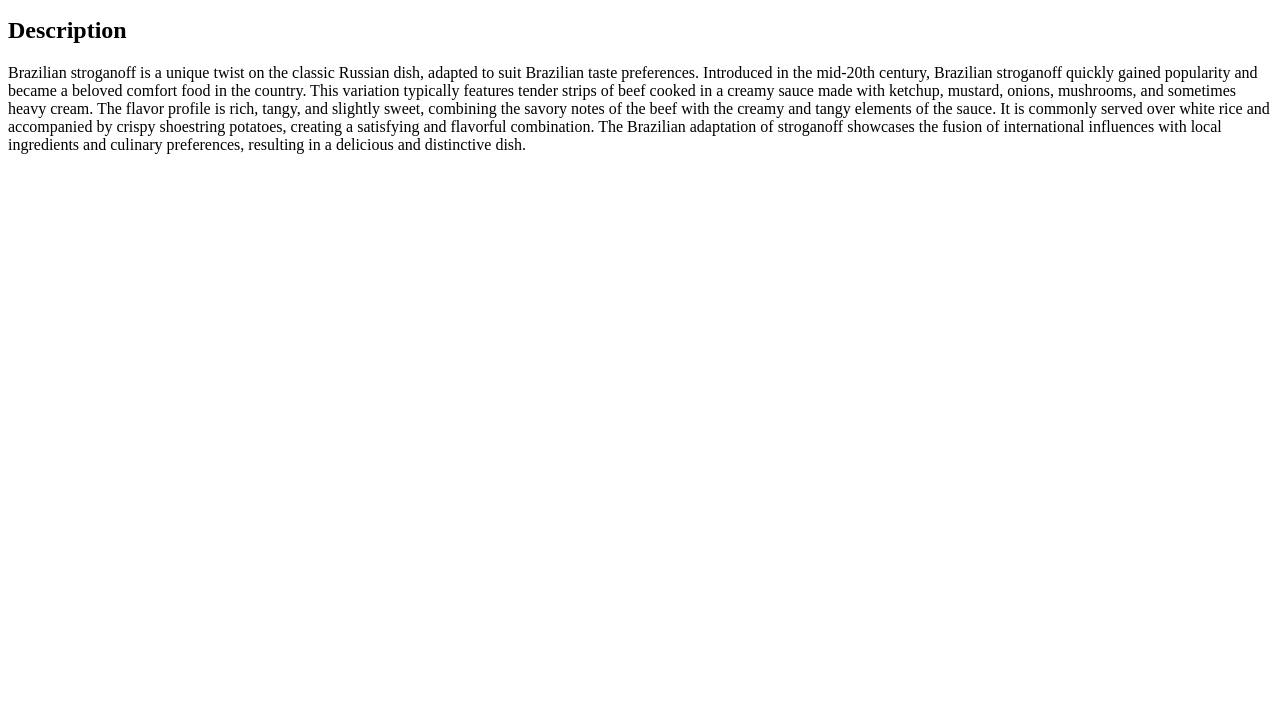
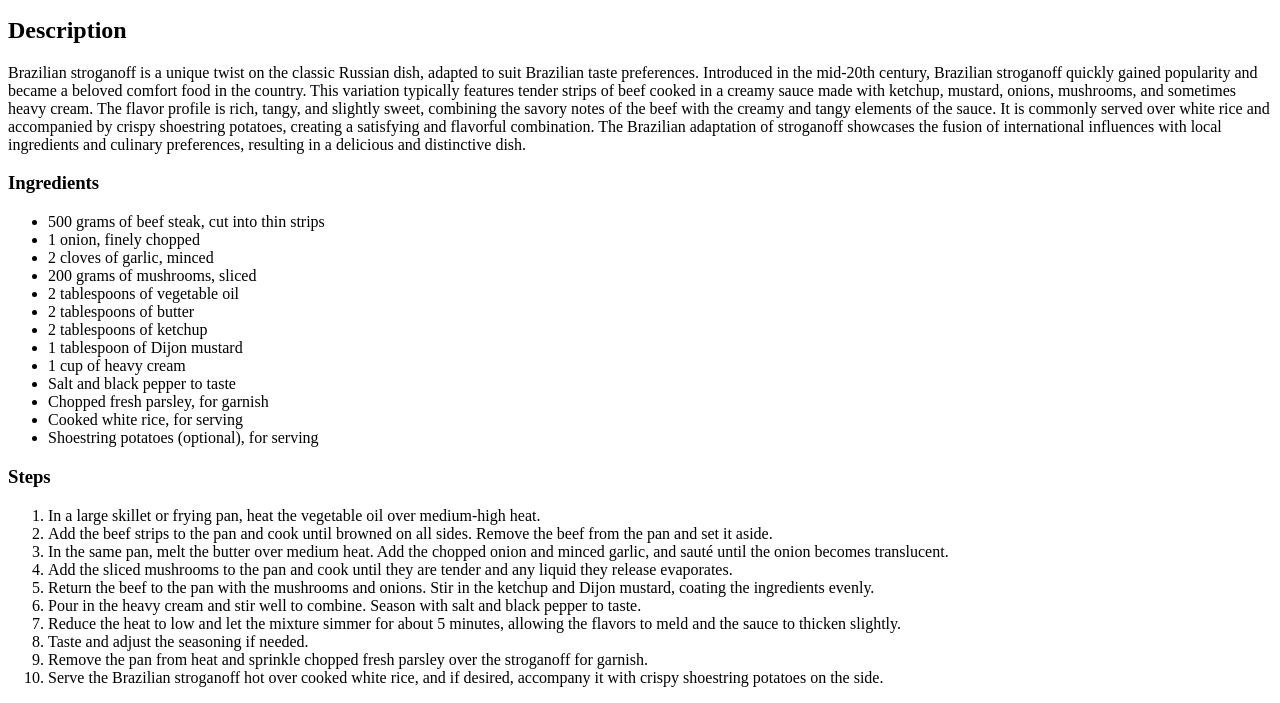
Before and after one commit to JohnVEscobar/odin-recipes, a plain HTML site: page recipes/stroganoff.html in a window 1280 px wide. Shown: the part 101-804 px from the top of the page. Drawn offline with Linux system fonts and the light colour scheme.

Commit message:
Added h3 'Steps' and ordered list for cooking instructions

```diff
--- a/recipes/stroganoff.html
+++ b/recipes/stroganoff.html
@@ -18,6 +18,35 @@
              served over white rice and accompanied by crispy shoestring potatoes, creating a satisfying and flavorful combination.
              The Brazilian adaptation of stroganoff showcases the fusion of international influences with local ingredients and culinary preferences,
              resulting in a delicious and distinctive dish.</p>
+    <h3>Ingredients</h3>
+    <ul>
+        <li>500 grams of beef steak, cut into thin strips</li>
+        <li>1 onion, finely chopped</li>
+        <li>2 cloves of garlic, minced</li>
+        <li>200 grams of mushrooms, sliced</li>
+        <li>2 tablespoons of vegetable oil</li>
+        <li>2 tablespoons of butter</li>
+        <li>2 tablespoons of ketchup</li>
+        <li>1 tablespoon of Dijon mustard</li>
+        <li>1 cup of heavy cream</li>
+        <li>Salt and black pepper to taste</li>
+        <li>Chopped fresh parsley, for garnish</li>
+        <li>Cooked white rice, for serving</li>
+        <li>Shoestring potatoes (optional), for serving</li>
+    </ul>
+    <h3>Steps</h3>
+    <ol>
+        <li>In a large skillet or frying pan, heat the vegetable oil over medium-high heat.</li>
+        <li>Add the beef strips to the pan and cook until browned on all sides. Remove the beef from the pan and set it aside.</li>
+        <li>In the same pan, melt the butter over medium heat. Add the chopped onion and minced garlic, and sauté until the onion becomes translucent.</li>
+        <li>Add the sliced mushrooms to the pan and cook until they are tender and any liquid they release evaporates.</li>
+        <li>Return the beef to the pan with the mushrooms and onions. Stir in the ketchup and Dijon mustard, coating the ingredients evenly.</li>
+        <li>Pour in the heavy cream and stir well to combine. Season with salt and black pepper to taste.</li>
+        <li>Reduce the heat to low and let the mixture simmer for about 5 minutes, allowing the flavors to meld and the sauce to thicken slightly.</li>
+        <li>Taste and adjust the seasoning if needed.</li>
+        <li>Remove the pan from heat and sprinkle chopped fresh parsley over the stroganoff for garnish.</li>
+        <li>Serve the Brazilian stroganoff hot over cooked white rice, and if desired, accompany it with crispy shoestring potatoes on the side.</li>
+    </ol>
 
 </body>
 </html>
```
